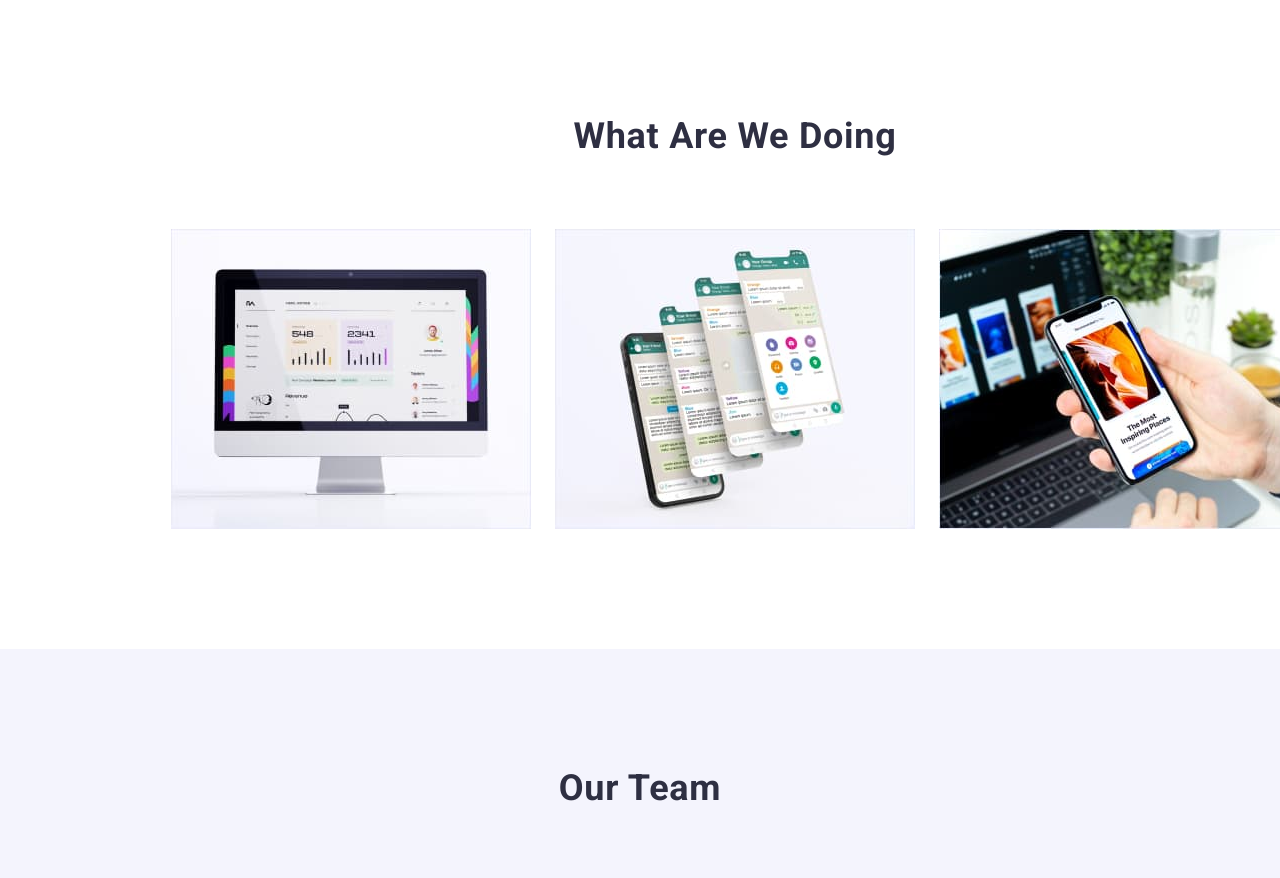
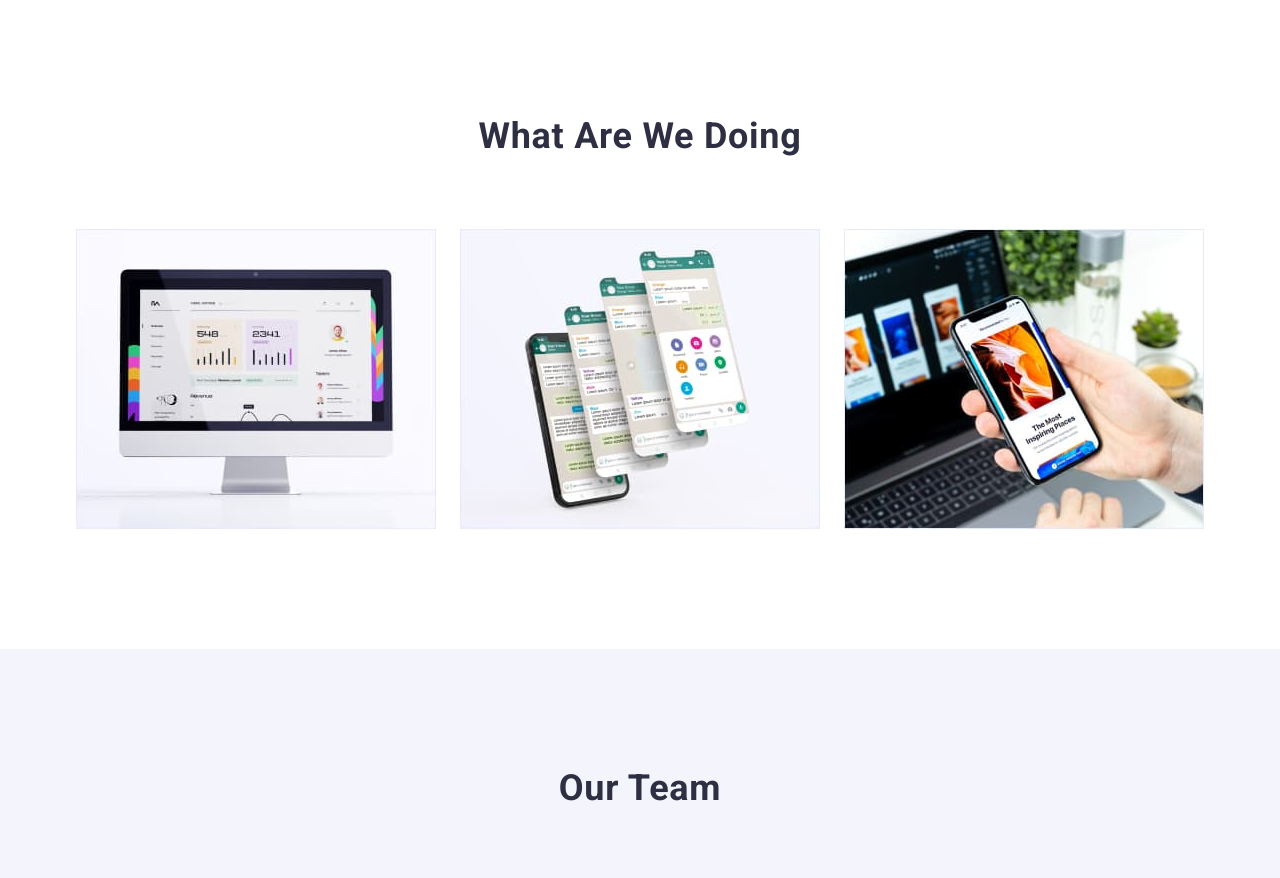
Before and after one commit to DimaMen265/goit-markup-hw-03, a plain HTML site: page index.html in a window 1280 px wide. Shown: the part 923-1801 px from the top of the page. Drawn offline with Linux system fonts and the light colour scheme.

Commit message:
Update styles.css

```diff
--- a/css/styles.css
+++ b/css/styles.css
@@ -273,7 +273,7 @@ main {
 }
 
 .work {
-  padding: 0 156px 120px;
+  padding-bottom: 120px;
 }
 
 .work-list {
```
